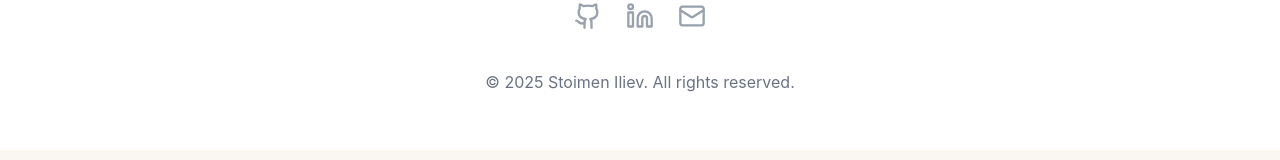
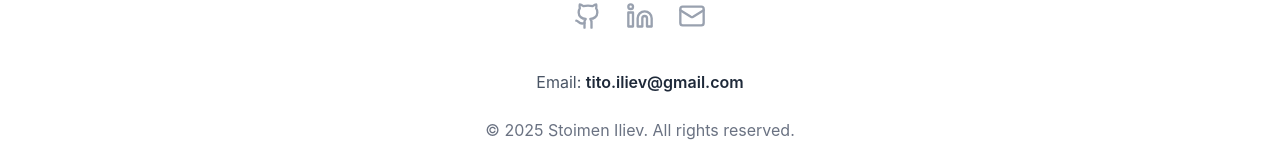
Before and after one commit to stoimeniliev/StoimenIliev-Portfolio, a React (Vite) app: page / in a window 1280 px wide. Shown: the part 5876-6036 px from the top of the page. Built offline with nearby package versions, Linux system fonts and the light colour scheme.

Commit message:
Show email on page
Displays a clickable email address in the footer and ignores local Cursor state files.

```diff
--- a/src/App.jsx
+++ b/src/App.jsx
@@ -605,6 +605,15 @@ function App() {
               />
             ))}
           </div>
+          <p className="text-gray-600 text-sm lg:text-base 2xl:text-xl mb-4 lg:mb-6">
+            Email:{' '}
+            <a
+              href="mailto:tito.iliev@gmail.com"
+              className="font-semibold text-gray-800 hover:text-rose-500 transition-colors"
+            >
+              tito.iliev@gmail.com
+            </a>
+          </p>
           <p className="text-gray-500 text-sm lg:text-base 2xl:text-xl">
             © {new Date().getFullYear()} Stoimen Iliev. All rights reserved.
           </p>
```
Also changed, not shown: 1 other file (tests, documents, lock files or other folders).
